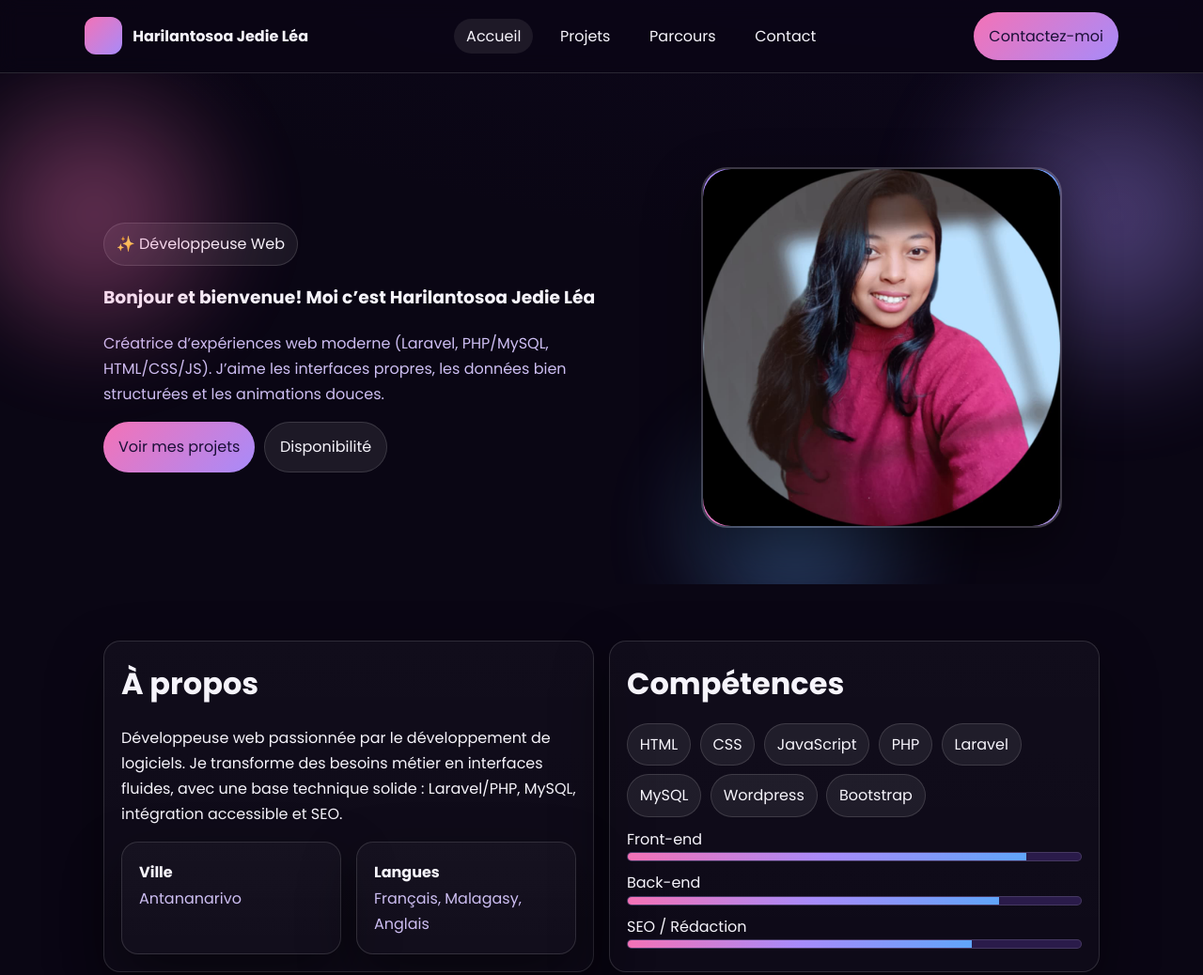
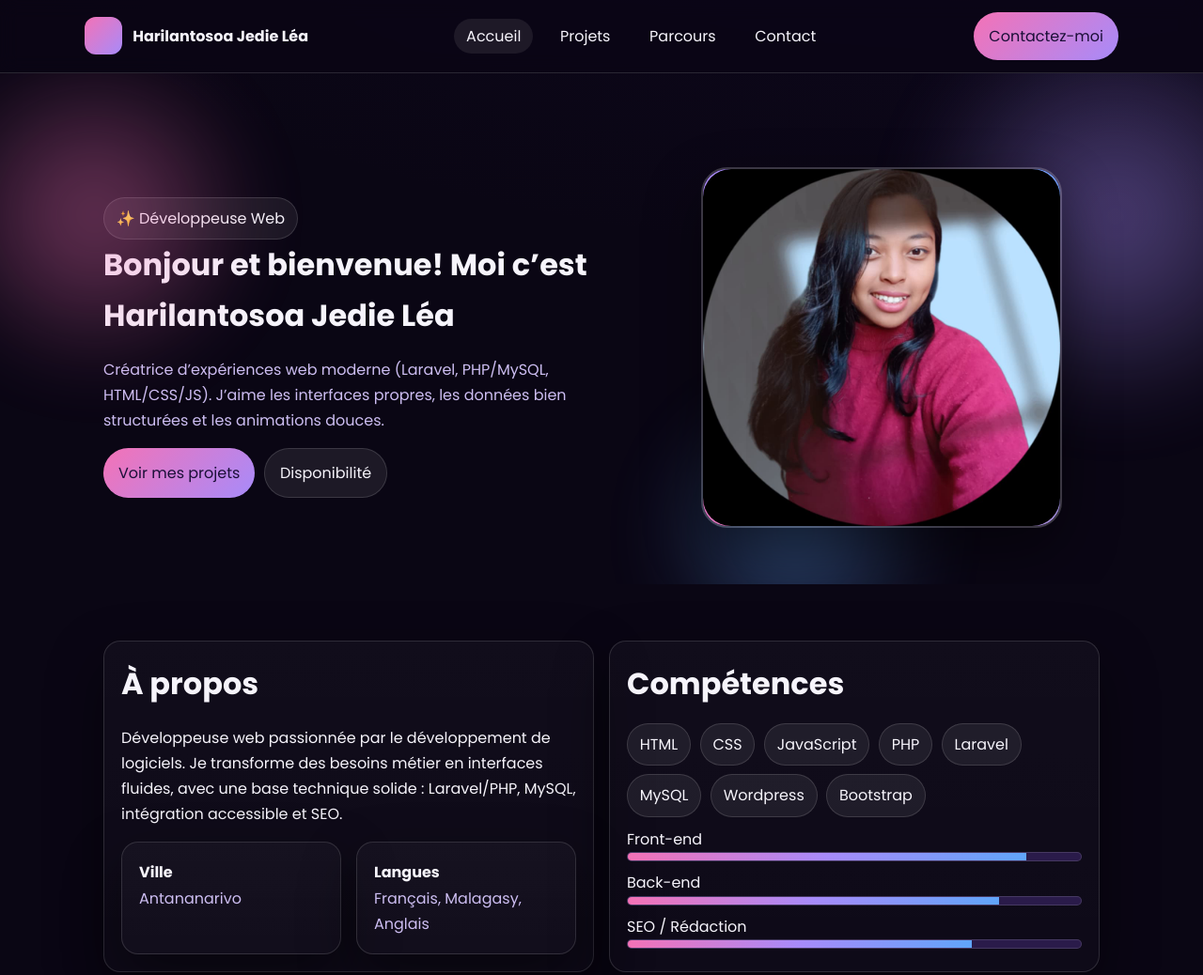
Before and after one commit to Jhede08/portfolio-de-Jedie-4Lea, a plain HTML site: page index.html in a window 1280 px wide. Shown: the top 1038 px of the page at 94% size. Drawn offline with Linux system fonts and the light colour scheme.

Commit message:
Update index.html

```diff
--- a/index.html
+++ b/index.html
@@ -79,7 +79,7 @@
   <div class="container hero-grid">
     <div class="reveal">
       <div class="pill">✨ Développeuse Web</div>
-      <h3 class="type">Bonjour et bienvenue! Moi c’est <span style="background:linear-gradient(90deg,var(--p2),var(--p1),var(--p3));-webkit-background-clip:text;background-clip:text;color:transparent">Harilantosoa Jedie Léa</span></h3>
+      <h2 class="type">Bonjour et bienvenue! Moi c’est <span style="background:linear-gradient(90deg,var(--p2),var(--p1),var(--p3));-webkit-background-clip:text;background-clip:text;color:transparent">Harilantosoa Jedie Léa</span></h2>
       <p class="subtitle">Créatrice d’expériences web moderne (Laravel, PHP/MySQL, HTML/CSS/JS). J’aime les interfaces propres, les données bien structurées et les animations douces.</p>
       <div style="display:flex;gap:.6rem;flex-wrap:wrap;margin-top:1rem">
         <a class="btn primary" href="#projets">Voir mes projets</a>
```
